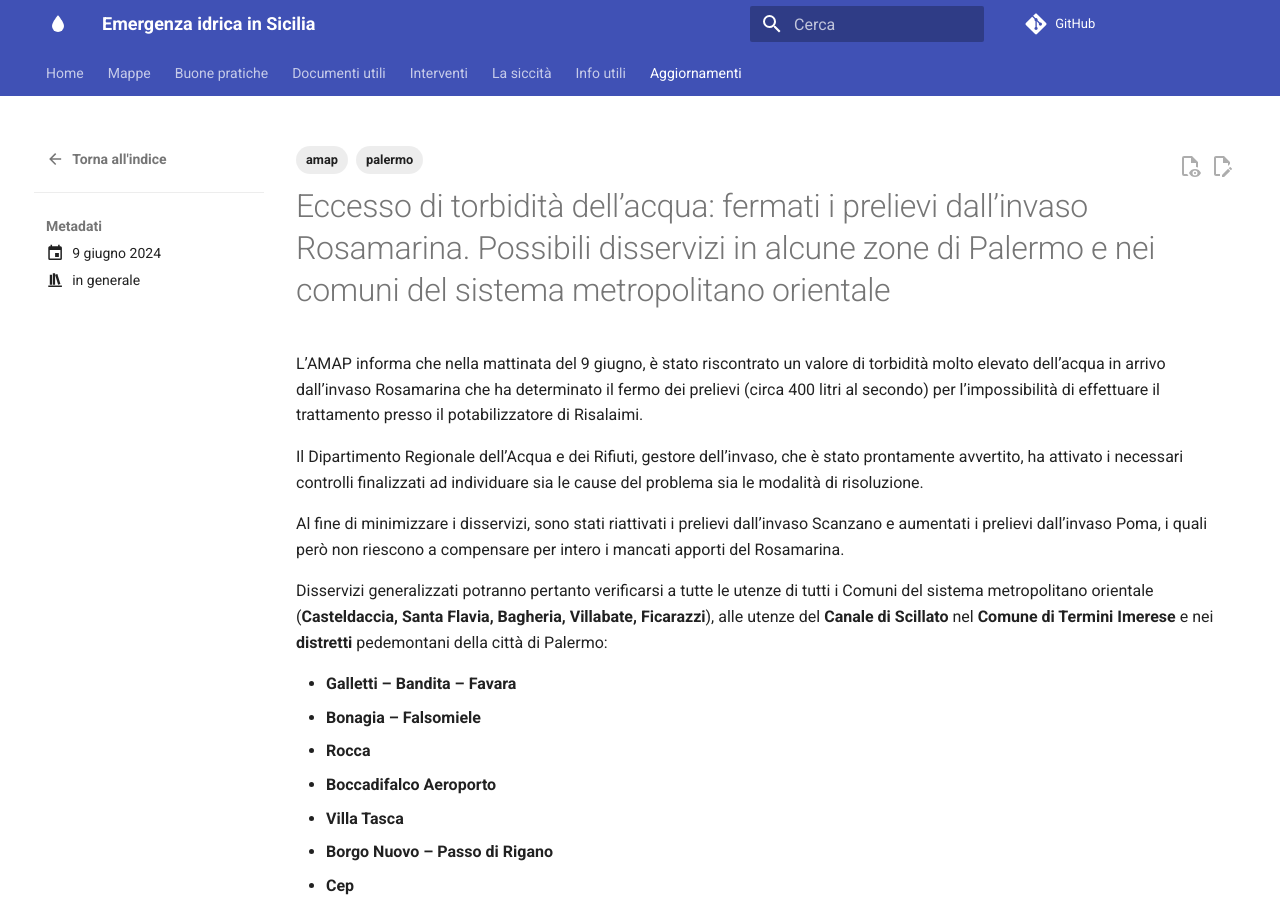
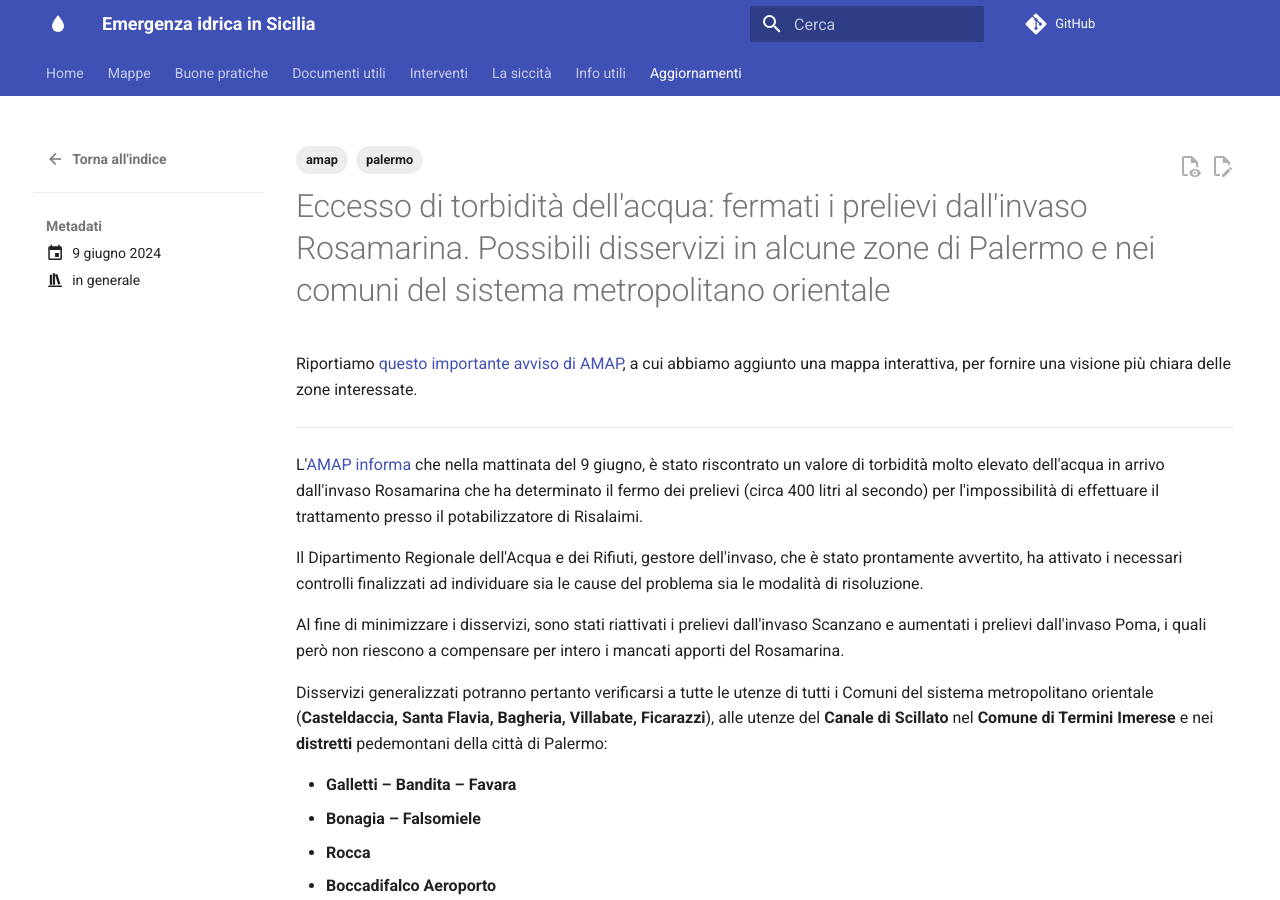
Before and after one commit to opendatasicilia/emergenza-idrica-sicilia, an MkDocs documentation site: the page built from docs/aggiornamenti/articoli/annuncio/amap_disservizi.md, in a window 1280 px wide and 900 px high. Built offline with MkDocs 1.6.1 and Material for MkDocs 9.7.7, drawn with Linux system fonts in a browser that asks for light colours; comment, search, counter and statistics services are not loaded; some of the changed text lies outside the part shown.

Commit message:
aggiunta premessa

```diff
--- a/docs/aggiornamenti/articoli/annuncio/amap_disservizi.md
+++ b/docs/aggiornamenti/articoli/annuncio/amap_disservizi.md
@@ -12,28 +12,32 @@ tags:
 ---
 
 
-# Eccesso di torbidità dell’acqua: fermati i prelievi dall’invaso Rosamarina. Possibili disservizi in alcune zone di Palermo e nei comuni del sistema metropolitano orientale
+# Eccesso di torbidità dell'acqua: fermati i prelievi dall'invaso Rosamarina. Possibili disservizi in alcune zone di Palermo e nei comuni del sistema metropolitano orientale
 
-L’AMAP informa che nella mattinata del 9 giugno, è stato riscontrato un valore di torbidità molto elevato dell’acqua in arrivo dall’invaso Rosamarina che ha determinato il fermo dei prelievi (circa 400 litri al secondo) per l’impossibilità di effettuare il trattamento presso il potabilizzatore di Risalaimi.
+Riportiamo [questo importante avviso di AMAP](https://www.amapspa.it/it/eccesso-di-torbidita-dellacqua-fermati-i-prelievi-dallinvaso-rosamarina-possibili-disservizi-in-alcune-zone-di-palermo-e-nei-comuni-del-sistema-metropolitano-orientale/), a cui abbiamo aggiunto una mappa interattiva, per fornire una visione più chiara delle zone interessate.
 
-Il Dipartimento Regionale dell’Acqua e dei Rifiuti, gestore dell’invaso, che è stato prontamente avvertito, ha attivato i necessari controlli finalizzati ad individuare sia le cause del problema sia le modalità di risoluzione. <!-- more -->
+---
 
-Al fine di minimizzare i disservizi, sono stati riattivati i prelievi dall’invaso Scanzano e aumentati i prelievi dall’invaso Poma, i quali però non riescono a compensare per intero i mancati apporti del Rosamarina.
+L'[AMAP informa](https://www.amapspa.it/it/eccesso-di-torbidita-dellacqua-fermati-i-prelievi-dallinvaso-rosamarina-possibili-disservizi-in-alcune-zone-di-palermo-e-nei-comuni-del-sistema-metropolitano-orientale/) che nella mattinata del 9 giugno, è stato riscontrato un valore di torbidità molto elevato dell'acqua in arrivo dall'invaso Rosamarina che ha determinato il fermo dei prelievi (circa 400 litri al secondo) per l'impossibilità di effettuare il trattamento presso il potabilizzatore di Risalaimi.
+
+Il Dipartimento Regionale dell'Acqua e dei Rifiuti, gestore dell'invaso, che è stato prontamente avvertito, ha attivato i necessari controlli finalizzati ad individuare sia le cause del problema sia le modalità di risoluzione. <!-- more -->
+
+Al fine di minimizzare i disservizi, sono stati riattivati i prelievi dall'invaso Scanzano e aumentati i prelievi dall'invaso Poma, i quali però non riescono a compensare per intero i mancati apporti del Rosamarina.
 
 Disservizi generalizzati potranno pertanto verificarsi a tutte le utenze di tutti i Comuni del sistema metropolitano orientale (**Casteldaccia, Santa Flavia, Bagheria, Villabate, Ficarazzi**), alle utenze del **Canale di Scillato** nel **Comune di Termini Imerese** e nei **distretti** pedemontani della città di Palermo:
 
--    **Galletti – Bandita – Favara**
--    **Bonagia – Falsomiele**
--    **Rocca**
--    **Boccadifalco Aeroporto**
--    **Villa Tasca**
--    **Borgo Nuovo – Passo di Rigano**
--    **Cep**
+- **Galletti – Bandita – Favara**
+- **Bonagia – Falsomiele**
+- **Rocca**
+- **Boccadifalco Aeroporto**
+- **Villa Tasca**
+- **Borgo Nuovo – Passo di Rigano**
+- **Cep**
 
 <iframe width="100%" height="700px" frameborder="0" allowfullscreen allow="geolocation" src="//umap.openstreetmap.fr/it/map/amap-eccesso-di-torbidita-dellacqua-fermati-i-prel_1081368?scaleControl=false&miniMap=false&scrollWheelZoom=false&zoomControl=true&editMode=disabled&moreControl=true&searchControl=null&tilelayersControl=null&embedControl=null&datalayersControl=true&onLoadPanel=none&captionBar=false&captionMenus=true"></iframe>
 
-Tenuto conto dell’attuale grave scenario di emergenza idrica il ricorso alle fonti idriche alternative non può tuttavia essere mantenuto a lungo e pertanto non si esclude, nei prossimi giorni, il ricorso a razionamenti più consistenti sia nei Comuni metropolitani sia nella stessa città di Palermo.
+Tenuto conto dell'attuale grave scenario di emergenza idrica il ricorso alle fonti idriche alternative non può tuttavia essere mantenuto a lungo e pertanto non si esclude, nei prossimi giorni, il ricorso a razionamenti più consistenti sia nei Comuni metropolitani sia nella stessa città di Palermo.
 
-I tecnici dell’Amap sono in costante contatto con il gestore dell’invaso Rosamarina al fine di consentire una rapida soluzione della problematica.
+I tecnici dell'Amap sono in costante contatto con il gestore dell'invaso Rosamarina al fine di consentire una rapida soluzione della problematica.
 
 Ogni ulteriore aggiornamento sarà disponibile sul sito [www.amapspa.it](https://www.amapspa.it) ovvero telefonando al numero 091.279111 (risponditore automatico) o al numero verde 800-915333 (esclusivamente da telefono fisso)
```
